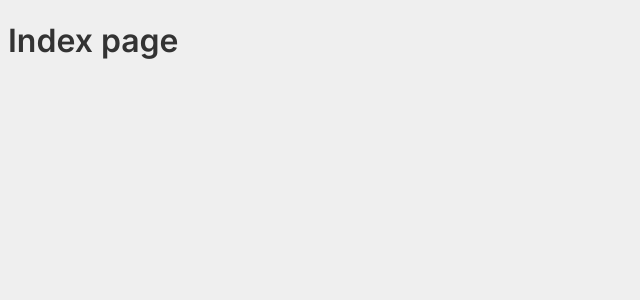
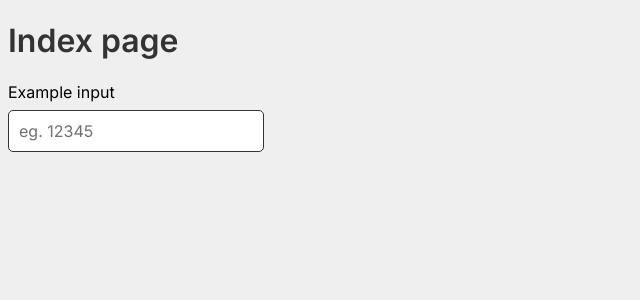
Before and after one commit to jhackett1/ff-cost-calculator, a React (Create React App) app: page / in a window 1280 px wide. Shown: the top 300 px of the page, without its empty margins (0-640 px from the left). Built offline with nearby package versions, Linux system fonts and the light colour scheme.

Commit message:
improve styles

```diff
--- /dev/null
+++ b/src/components/TextField.module.scss
@@ -0,0 +1,38 @@
+@import "../styles/_base";
+
+.outer {
+}
+
+.label {
+  @include bodyTextM;
+  display: block;
+}
+
+.hint {
+  margin-top: 0.5rem;
+  @include bodyTextS;
+  color: $grey1;
+}
+
+.error {
+  margin-top: 0.5rem;
+  @include bodyTextS;
+}
+
+.input {
+  @include bodyTextM;
+  padding: 10px;
+  border-radius: 5px;
+  border: 1px solid $text;
+  margin-top: 0.5rem;
+
+  &::placeholder {
+    color: $grey1;
+  }
+
+  &:focus {
+    outline: none;
+    border-color: $focus;
+    box-shadow: 0px 0px 0px 2px $focus;
+  }
+}
--- /dev/null
+++ b/src/components/TextField.tsx
@@ -0,0 +1,42 @@
+import { Field, FormikValues, useFormikContext } from "formik"
+import s from "./TextField.module.scss"
+
+interface Props {
+  name: string
+  label: string
+  hint?: string
+  placeholder?: string
+  required?: boolean
+}
+
+const TextField = ({ name, label, hint, required, placeholder }: Props) => {
+  const { touched, errors } = useFormikContext<FormikValues>()
+  const errorToShow = touched[name] && errors[name]
+
+  return (
+    <div className={s.outer}>
+      <label className={s.label} htmlFor={name}>
+        {label}
+      </label>
+
+      {hint && (
+        <p className={s.hint} id={`${name}-hint`}>
+          {hint}
+        </p>
+      )}
+
+      {errorToShow && <p className={s.error}>{errorToShow}</p>}
+
+      <Field
+        className={s.input}
+        name={name}
+        id={name}
+        placeholder={placeholder}
+        aria-describedby={hint && `${name}-hint`}
+        required={required}
+      />
+    </div>
+  )
+}
+
+export default TextField
--- a/src/pages/index.tsx
+++ b/src/pages/index.tsx
@@ -1,3 +1,16 @@
-const IndexPage = () => <h1>Index page</h1>
+import { Form, Formik } from "formik"
+import TextField from "../components/TextField"
+
+const IndexPage = () => (
+  <>
+    <h1>Index page</h1>
+
+    <Formik onSubmit={async () => null} initialValues={{ foo: "" }}>
+      <Form>
+        <TextField label="Example input" name="foo" placeholder="eg. 12345" />
+      </Form>
+    </Formik>
+  </>
+)
 
 export default IndexPage
--- /dev/null
+++ b/src/styles/_base.scss
@@ -0,0 +1,25 @@
+$yellow: #fdf35a;
+$text: #333333;
+$link: #77755d;
+$bg: #efefef;
+
+$focus: #1a28f1;
+$grey1: #717171;
+
+@mixin fixedWidthContainer {
+  margin-left: auto;
+  margin-right: auto;
+  max-width: 700px;
+}
+
+@mixin bodyTextS {
+  font-size: 0.8rem;
+}
+
+@mixin bodyTextM {
+  font-size: 1rem;
+}
+
+@mixin bodyTextL {
+  font-size: 1.2rem;
+}
--- a/src/styles/_mixins.scss
+++ /dev/null
@@ -1,5 +0,0 @@
-@mixin fixedWidthContainer {
-  margin-left: auto;
-  margin-right: auto;
-  max-width: 700px;
-}
--- a/src/styles/_vars.scss
+++ /dev/null
@@ -1,4 +0,0 @@
-$yellow: #fdf35a;
-$text: #333333;
-$link: #77755d;
-$bg: #efefef;
--- a/src/styles/index.scss
+++ b/src/styles/index.scss
@@ -1,6 +1,4 @@
 @import url("https://fonts.googleapis.com/css2?family=Inter:wght@300;400;600&display=swap");
 
-@import "_vars";
-@import "_mixins";
-
+@import "_base";
 @import "globals";
```
